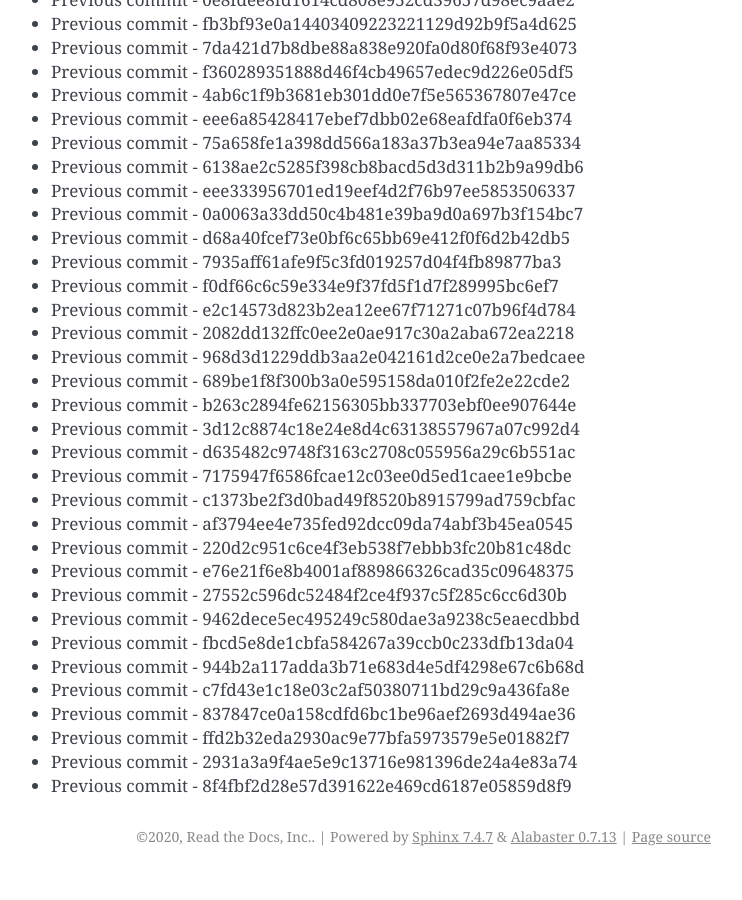
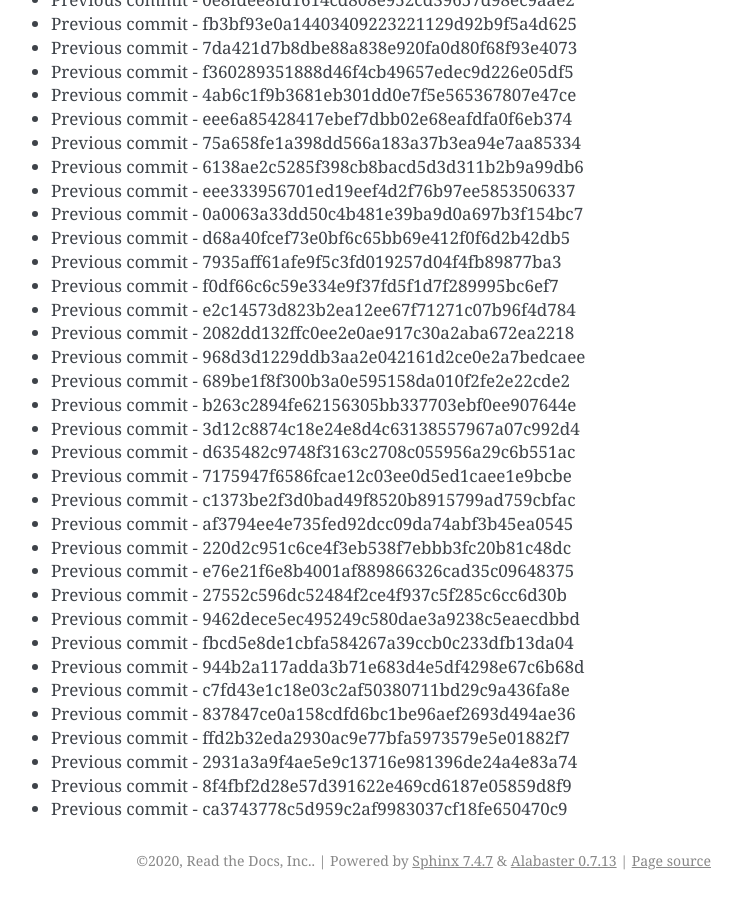
Before and after one commit to readthedocs/rtd-git-stresstest, a Sphinx documentation site: the page built from docs/updates.rst, in a window 1280 px wide and 900 px high, scrolled down 31615 px. Shown: the whole window, without its empty margins (399-1141 px from the left). Built offline with Sphinx 7.4.7, drawn with Linux system fonts in a browser that asks for light colours; before the commit the page ends 32491 px from its top, so only the background shows below that.

Commit message:
Generating commit from previous: ca3743778c5d959c2af9983037cf18fe650470c9

```diff
--- a/docs/updates.rst
+++ b/docs/updates.rst
@@ -1360,3 +1360,4 @@ It can be tested for any performance characteristics.
 * Previous commit - ffd2b32eda2930ac9e77bfa5973579e5e01882f7
 * Previous commit - 2931a3a9f4ae5e9c13716e981396de24a4e83a74
 * Previous commit - 8f4fbf2d28e57d391622e469cd6187e05859d8f9
+* Previous commit - ca3743778c5d959c2af9983037cf18fe650470c9
```
